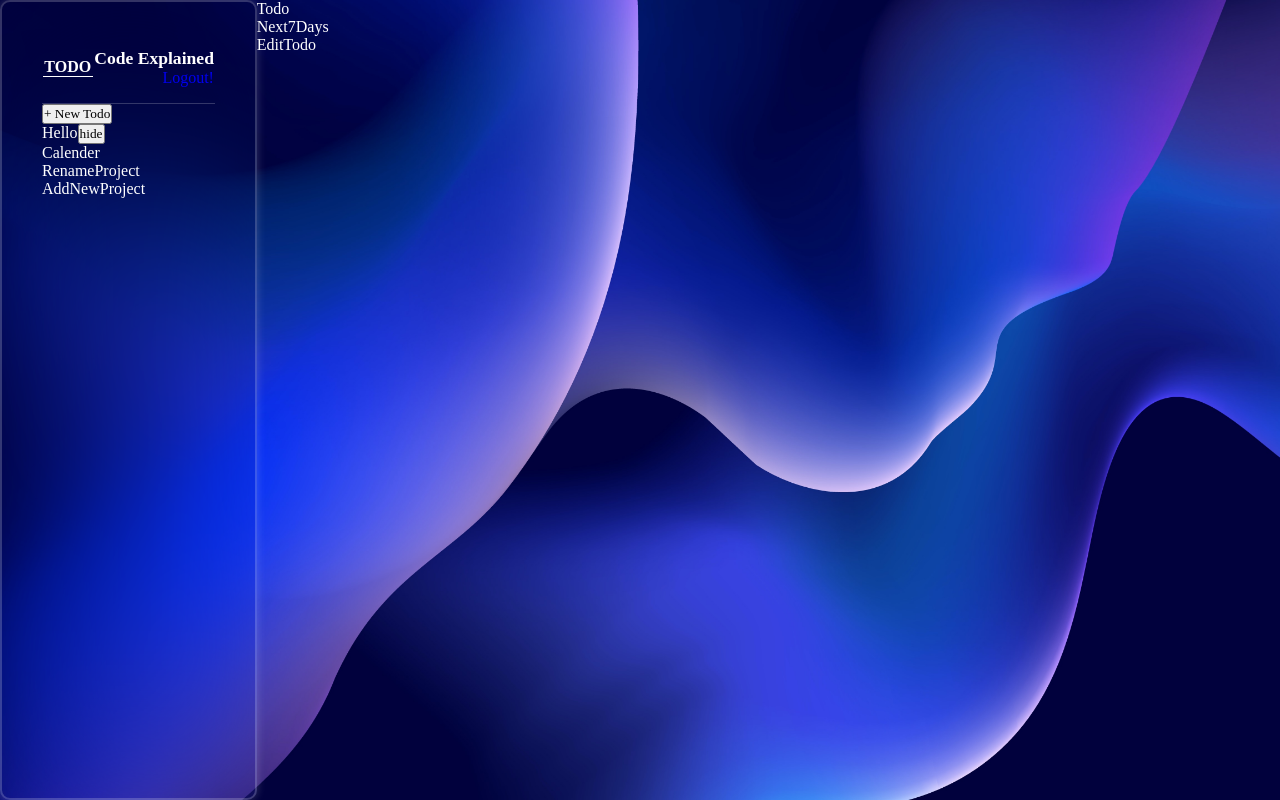
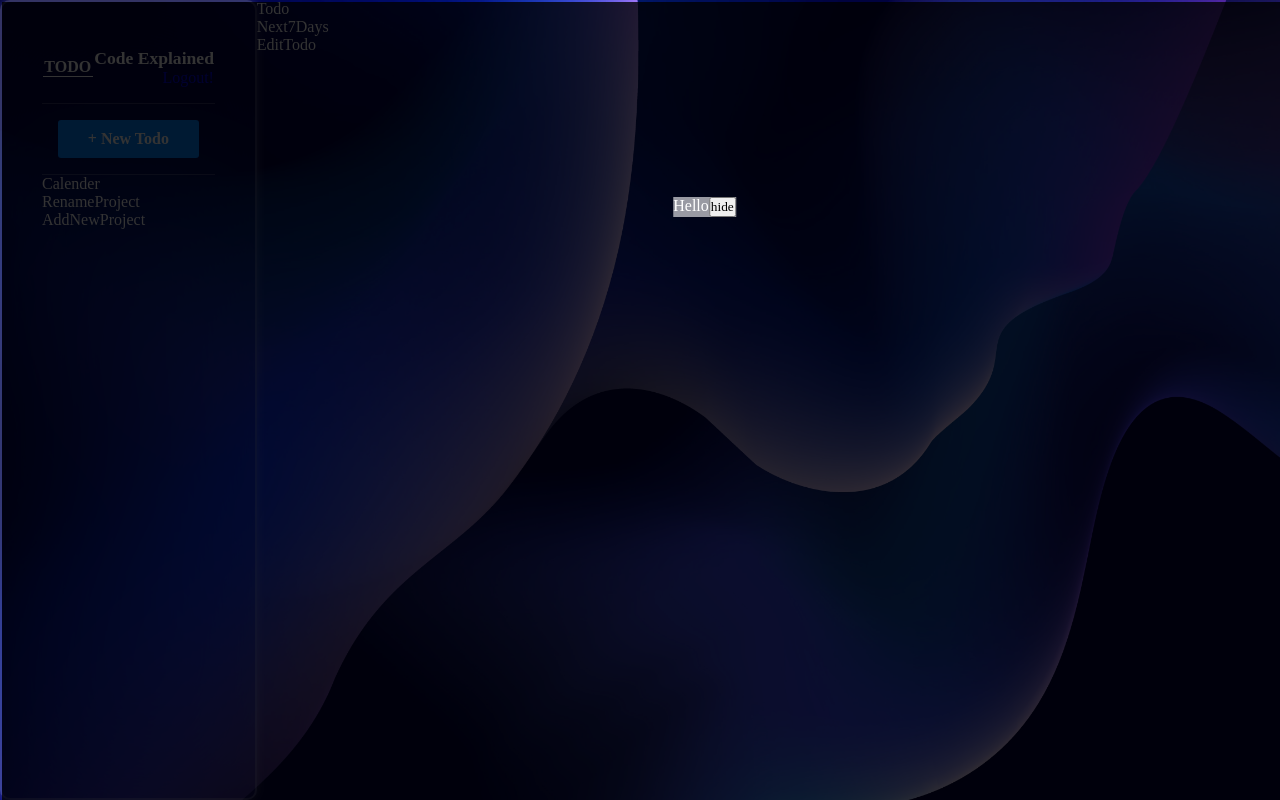
Before and after one commit to bnfshedehqan/toDo-app, a React (Create React App) app in the folder todo-app/: page / in a window 1280 px wide. Both pictures are taken after a click on the button "+ New Todo". Built offline with nearby package versions, Linux system fonts and the light colour scheme.

Commit message:
style is update

```diff
--- a/todo-app/src/App.css
+++ b/todo-app/src/App.css
@@ -14,7 +14,7 @@ body {
   background-position: center;
 }
 /* App */
-.App{
+.App {
   display: flex;
   width: 100vw;
   height: 100vh;
@@ -22,7 +22,7 @@ body {
 }
 
 /* Sidebar */
-.Sidebar{
+.Sidebar {
   background: transparent;
   border: 2px solid rgba(255, 255, 255, 0.2);
   backdrop-filter: blur(70px);
@@ -37,34 +37,74 @@ body {
 }
 
 /* Main */
-.Main{
+.Main {
   width: 100%;
   height: 100%;
   color: #fff;
 }
 
 /* User */
-.User{
+.User {
   display: flex;
   align-items: center;
   justify-content: space-around;
   color: #fff;
   padding: 1rem 0;
   text-align: center;
-  border-bottom: 1px solid rgba(255, 255, 255, 0.2);;
+  border-bottom: 1px solid rgba(255, 255, 255, 0.2);
 }
 
 /* logo */
-.User .logo{
+.User .logo {
   width: 50px;
   border-bottom: 1px solid #fff;
 }
-.User .info p{
+.User .info p {
   font-size: 1.1rem;
   font-weight: bold;
 }
-.User .info a{
+.User .info a {
   text-decoration: none;
   display: flex;
   justify-content: flex-end;
 }
+/* Modal */
+.Modal {
+  position: fixed;
+  top: 0;
+  left: 0;
+  width: 100vw;
+  height: 100vh;
+  background-color: rgb(0, 0, 0, 0.8);
+}
+.Modal .container {
+  position: absolute;
+  top: 25%;
+  left: 50%;
+  transform: translate(50%,-25%);
+  background: rgba(255, 255, 255, 0.6);
+}
+/* AddNewTodo */
+.AddNewTodo {
+  border-bottom: 1px solid rgba(255, 255, 255, 0.2);
+}
+.AddNewTodo .btn {
+  padding: 1rem;
+  width: 100%;
+  height: 70px;
+}
+.AddNewTodo .btn button {
+  width: 100%;
+  height: 100%;
+  border: none;
+  border-radius: 3px;
+  font-size: 1rem;
+  background-color: #0080ff;
+  color: #fff;
+  font-weight: bold;
+  cursor: pointer;
+}
+.AddNewTodo .btn button:hover {
+  filter: brightness(1.1);
+  transition: all 300ms ease;
+}
```
